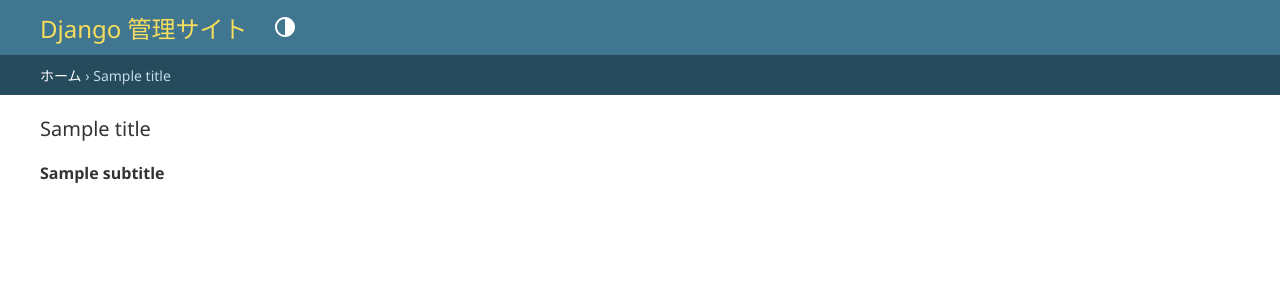
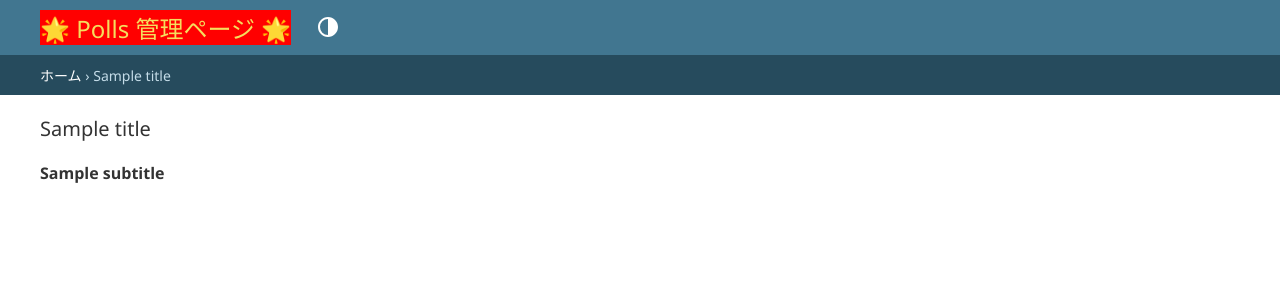
Before and after one commit to kugishun/tsTutorial, a Django app: template polls/templates/admin/base_site.html in a window 1280 px wide. Shown: the top 300 px of the page. Run offline with Django 5.2, Linux system fonts and the light colour scheme; the template is opened without the code that fills it: most values are stand-ins (such as "Sample title", 1, 10 or a date in 2020).

Commit message:
adminページの見た目の変更

```diff
--- a/polls/admin.py
+++ b/polls/admin.py
@@ -3,6 +3,8 @@ from .models import Question, Choice
 
 
 # Register your models here.
+
+admin.site.site_header = "🌟 Polls 管理ページ 🌟"
 
 class ChoiceInline(admin.TabularInline):
     model = Choice
--- a/polls/templates/admin/base_site.html
+++ b/polls/templates/admin/base_site.html
@@ -1,9 +1,11 @@
 {% extends "admin/base.html" %}
 
-{% block title %}{% if subtitle %}{{ subtitle }} | {% endif %}{{ title }} | {{ site_title|default:_('Django site admin') }}{% endblock %}
+{% block title %}{% if subtitle %}{{ subtitle }} | {% endif %}{{ title }} | {{ site_title|default:_('Django administration') }}{% endblock %}
 
 {% block branding %}
-<div id="site-name"><a href="{% url 'admin:index' %}">{{ site_header|default:_('Django administration') }}</a></div>
+<div id="site-name" style="background: red; color: white;">
+    <a href="{% url 'admin:index' %}">🌟 Polls 管理ページ 🌟</a>
+</div>
 {% if user.is_anonymous %}
   {% include "admin/color_theme_toggle.html" %}
 {% endif %}
```
